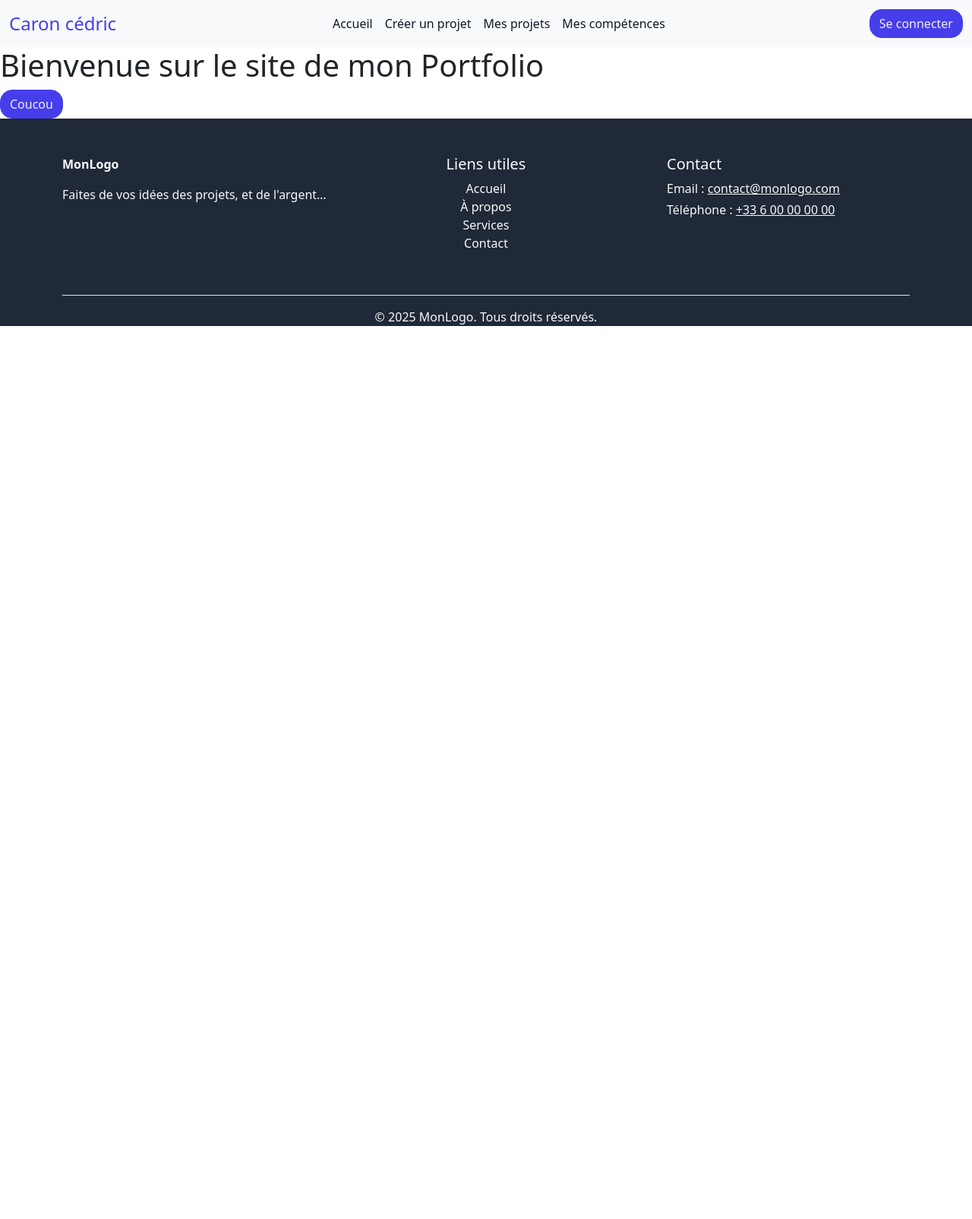
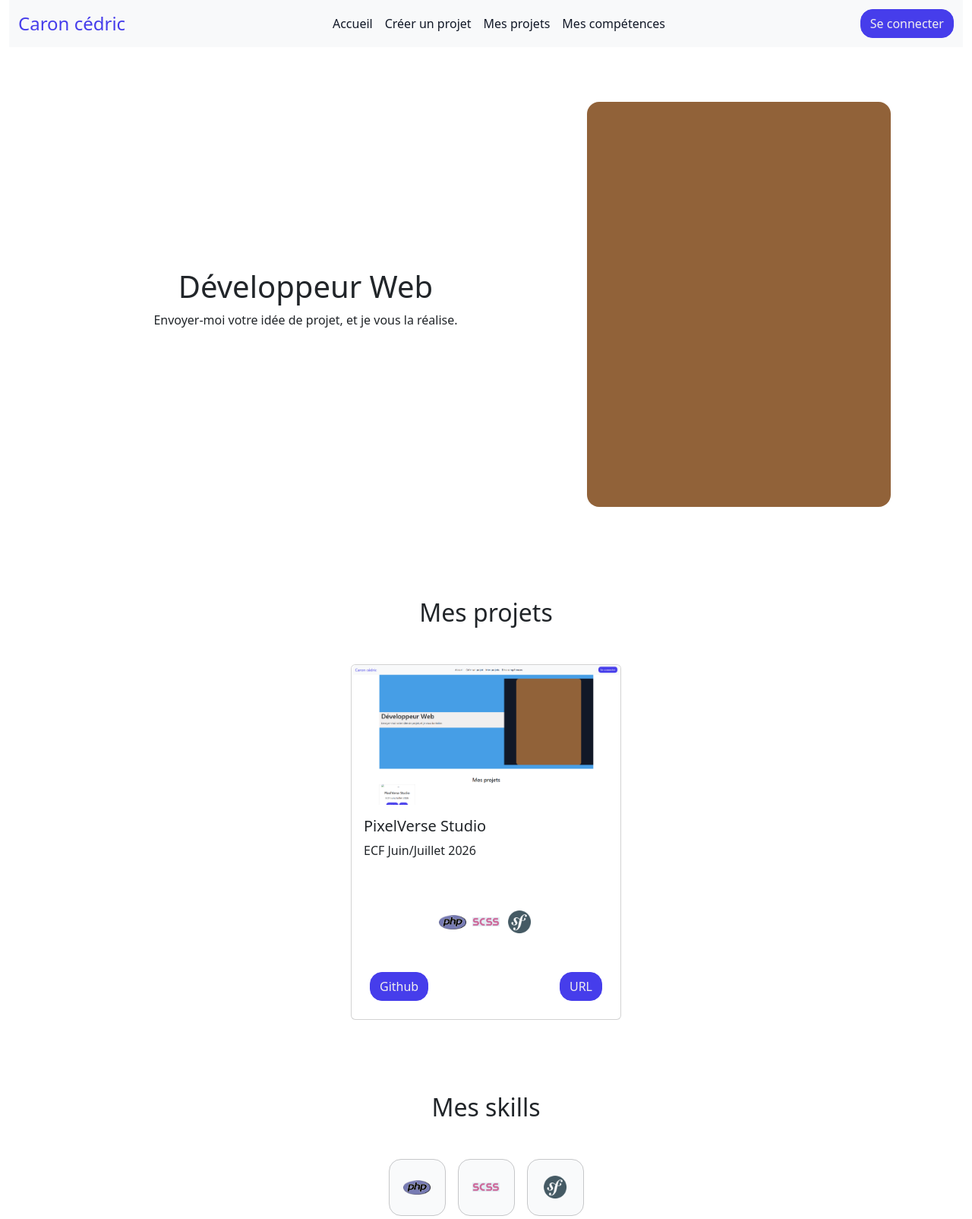
Before and after one commit to cc-didic/Portfolio-Front-end, a website with bundled scripts: page index.html in a window 1280 px wide. Shown: the top 1604 px of the page at 76% size. Before the commit the page ends 800 px from the top, so only its background shows below. Built offline with nearby package versions, Linux system fonts and the light colour scheme; files whose address does not match are found by name.

Commit message:
Added the home.html page

```diff
--- a/index.html
+++ b/index.html
@@ -11,7 +11,7 @@
 </head>
 <body>
 
-    <header class="site-header">
+    <header class="container-fluid header-container sticky-top">
         <!-- navbar : composant de navigation Bootstrap -->
         <!-- navbar-expand-lg : menu horizontal à partir de lg (desktop), burger en mobile -->
         <!-- bg-light : fond clair (couleur Bootstrap) -->
@@ -78,7 +78,7 @@
     <footer class="bg-secondary text-light pt-5">
 
         <!-- Container Bootstrap pour centrer le contenu et limiter la largeur -->
-        <div class="container">
+        <div class="container footer-container">
 
             <!-- Row Bootstrap : permet de créer une grille horizontale -->
             <div class="row">
--- a/pages/home.html
+++ b/pages/home.html
@@ -1,2 +1,60 @@
-<h1>Bienvenue sur le site de mon Portfolio</h1>
-<button class="btn btn-primary">Coucou</button>
+<section class="container mb-5 pt-5">
+    <div class="row align-items-center  text-center">
+        <div class="col-md-7">
+            <h1>Développeur Web</h1>
+            <p>Envoyer-moi votre idée de projet, et je vous la réalise.</p>
+        </div>
+
+        <div class="col-md-5 my-4 photo text-center">
+            <img src="/assets/images/photo.png" alt="Didic" class="img-fluid">
+        </div>
+    </div>
+</section>
+
+<section class="container mb-5 pt-5">
+    <h2 class="text-center mb-5">Mes projets</h2>
+
+    <div class="row g-4 justify-content-center">
+
+        <div class="col-12 col-md-6 col-lg-4">
+
+            <div class="card h-100">
+                <img src="/assets/images/project/portfolio.png" class="card-img-top" alt="Portfolio">
+
+                <div class="card-body d-flex flex-column">
+                    <h5 class="card-title">PixelVerse Studio</h5>
+                    <p class="card-text">ECF Juin/Juillet 2026</p>
+                </div>
+
+                <div class="d-flex gap-2 flex-wrap justify-content-center py-5">
+                    <img src="/assets/images/skills/php.png" width="36" alt="PHP" class="img">
+                    <img src="/assets/images/skills/scss.png" width="36" alt="SCSS" class="img">
+                    <img src="/assets/images/skills/symfony.png" width="36" alt="SYMFONY" class="img">
+                </div>
+
+                <div class="d-flex justify-content-between mx-4 mb-4">
+                    <a href="#" class="btn btn-primary">Github</a>
+                    <a href="#" class="btn btn-primary">URL</a>
+                </div>
+            </div>
+        </div>
+
+</section>
+
+<section class="container mb-5 pt-5">
+    <h2 class="text-center mb-5">Mes skills</h2>
+
+    <div class="row g-4 justify-content-center">
+        <article class="skill justify-content-center mx-2">
+            <img src="/assets/images/skills/php.png" class="img" alt="PHP">
+        </article>
+
+        <article class="skill justify-content-center mx-2">
+            <img src="/assets/images/skills/scss.png" class="img" alt="SCSS">
+        </article>
+
+        <article class="skill justify-content-center mx-2">
+            <img src="/assets/images/skills/symfony.png" class="img" alt="SYMFONY">
+        </article>
+    </div>
+</section>
--- a/scss/_custom.scss
+++ b/scss/_custom.scss
@@ -12,6 +12,12 @@ $secondary-text: #f1efef;
 
 /* Border Radius */
 $radius-lg: 1rem;
+$radius-xl: 1rem;
+
+/* Border color */
+$border-color: #c6c7c9;
+
+$background-color: #f9fafb;
 
 @import "../node_modules/bootstrap/scss/bootstrap";
 
@@ -19,11 +25,7 @@ $radius-lg: 1rem;
 
 //-------------------------- HEADER --------------------------
 
-.navbar{
-    // Colle la navbar en haut
-    position: sticky;
-    top: 0;
-
+.header-container{
     // La navbar reste au dessus du reste
     z-index: 1000;
 }
@@ -58,13 +60,50 @@ $radius-lg: 1rem;
 //----------------------------- MAIN -----------------------------
 
 
+.photo img-fluid{
+    width: 100%;
+    max-width: 400px;
+    height: auto;
+    border-radius: $radius-xl;
+}
+
+.card-row{
+    height: 100px;
+}
+
+.card-skills{
+    border: 1px solid $border-color;
+}
+
+.card-skill{
+    border-radius: $radius-xl;
+    background-color: $background-color;
+    width: 75px;
+    height: 75px;
+    display: flex;
+    align-items: center;
+}
+
+.skill{
+    border: 1px solid $border-color;
+    border-radius: $radius-xl;
+    background-color: $background-color;
+    width: 75px;
+    height: 75px;
+    display: flex;
+    align-items: center;
+}
+
+.img{
+    object-fit: contain;
+}
+
+
 
 //--------------------------- END MAIN ---------------------------
 
 //---------------------------- FOOTER ----------------------------
 
-.list-group-item{
-    align-items: center;
-}
+
 
 //-------------------------- END FOOTER --------------------------
```
Also changed, not shown: assets/images/photo.png (added), assets/images/project/portfolio.png (added), assets/images/skills/php.png (added), assets/images/skills/scss.png (added), assets/images/skills/symfony.png (added), scss/main.css, 1 other file.
